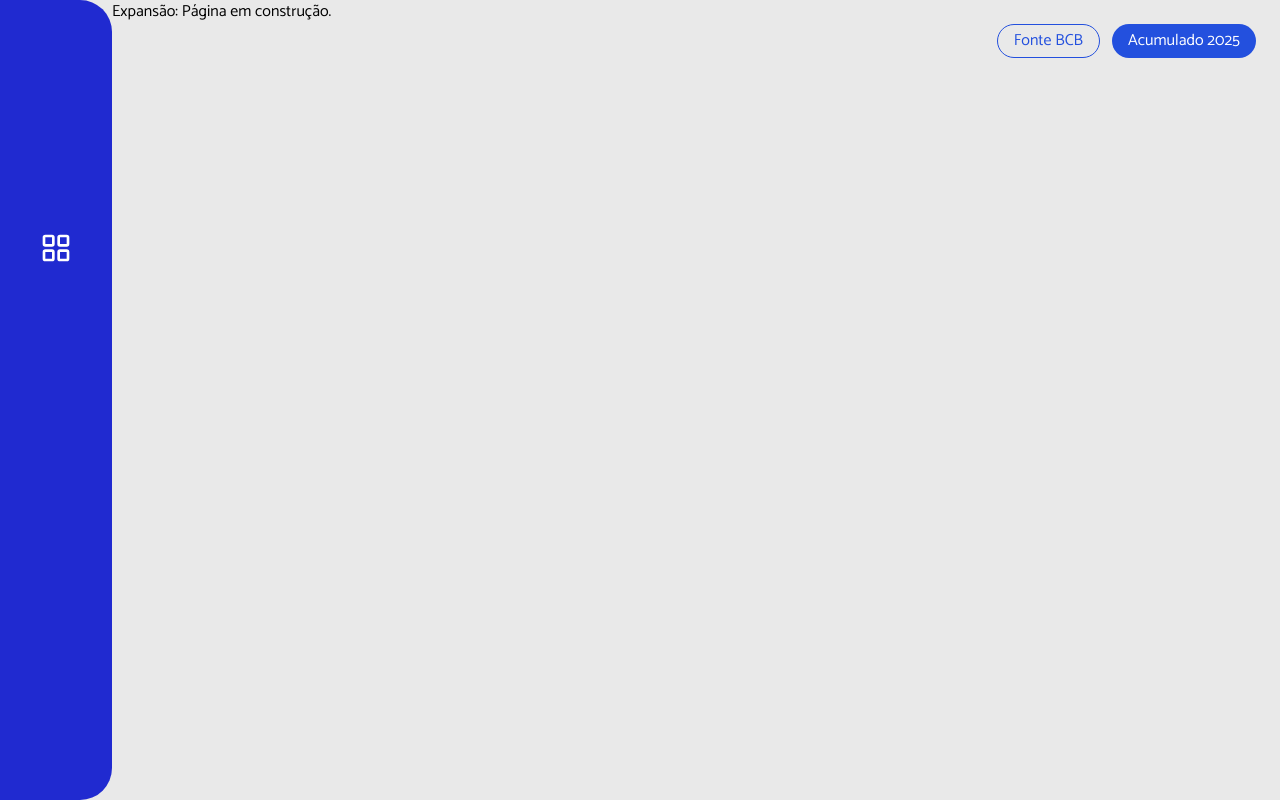
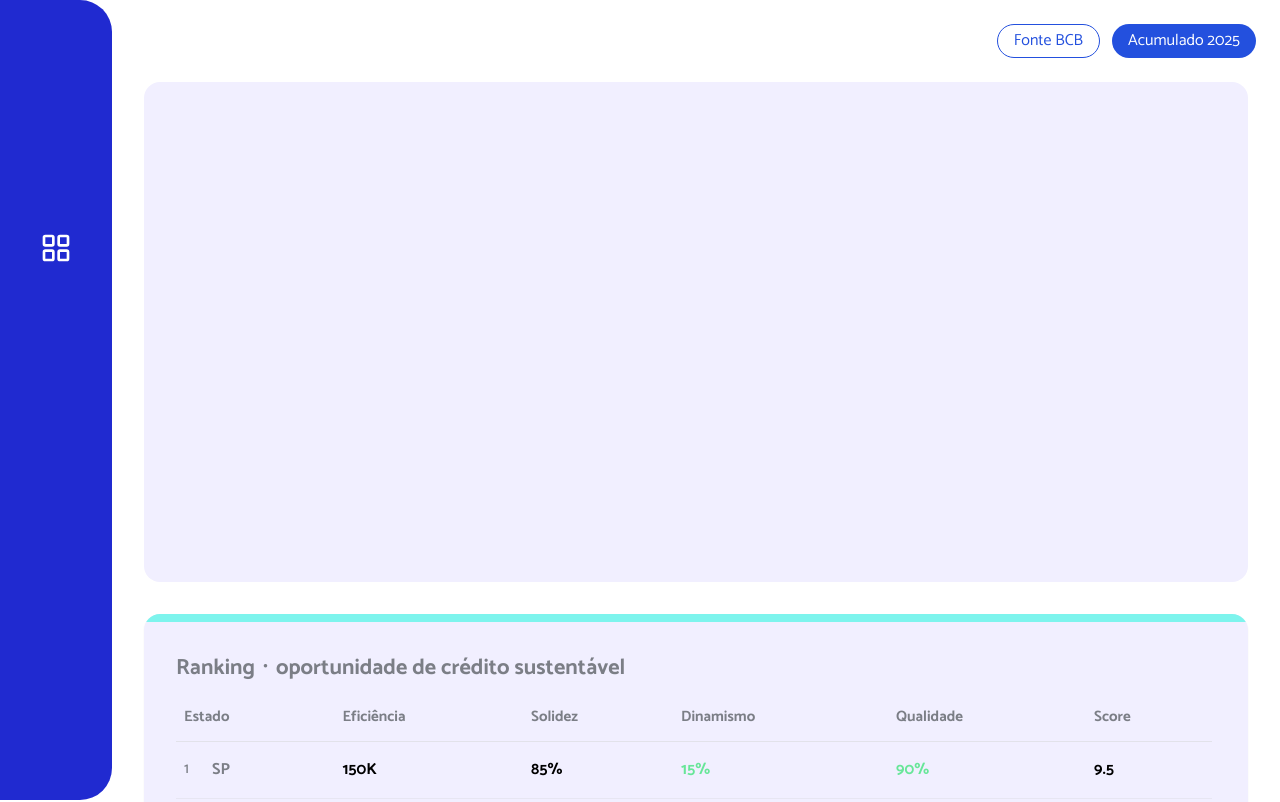
Before and after one commit to TeamMinerva/DM-API, a React (Vite) app in the folder frontend/: page /Expansao in a window 1280 px wide. Shown: the top 802 px of the page. Built offline with nearby package versions, Linux system fonts and the light colour scheme; no server answers.

Commit message:
feat: cria tabela de ranking sustentavel estilizada e altera fundo da pagina expansao

```diff
--- /dev/null
+++ b/frontend/src/components/TabelaRanking.tsx
@@ -0,0 +1,94 @@
+import { useState, useEffect } from 'react';
+
+interface DadosOportunidade {
+  estado: string;
+  eficiencia: number;
+  solidez: number;
+  dinamismo: number;
+  qualidade: number;
+  score: number;
+}
+
+const TabelaRanking = () => {
+  const [dados, setDados] = useState<DadosOportunidade[]>([
+    { estado: 'SP', eficiencia: 150, solidez: 85, dinamismo: 15, qualidade: 90, score: 9.5 },
+    { estado: 'MG', eficiencia: 120, solidez: 80, dinamismo: 12, qualidade: 88, score: 8.9 },
+    { estado: 'SC', eficiencia: 90, solidez: 82, dinamismo: 10, qualidade: 85, score: 8.5 },
+    { estado: 'PR', eficiencia: 80, solidez: 78, dinamismo: 8, qualidade: 80, score: 8.1 },
+    { estado: 'RS', eficiencia: 70, solidez: 75, dinamismo: 5, qualidade: 70, score: 7.8 },
+  ]);
+
+  const todosDinamismos = dados.map(d => d.dinamismo);
+  const todasQualidades = dados.map(d => d.qualidade);
+
+  const getCorDinamismo = (valor: number) => {
+    const max = Math.max(...todosDinamismos);
+    const min = Math.min(...todosDinamismos);
+    if (valor === max) return 'text-[#68E699]';
+    if (valor === min) return 'text-[#FF928A]';
+    return 'text-[#FFE473]';
+  };
+
+  const getCorQualidade = (valor: number) => {
+    const top2 = [...todasQualidades].sort((a, b) => b - a).slice(0, 2);
+    if (top2.includes(valor)) return 'text-[#68E699]';
+    return 'text-[#FFE473]';
+  };
+
+  return (
+    <div className="w-full bg-[#F1EFFF] rounded-2xl shadow-sm overflow-hidden font-[Catamaran]">
+      {/* Faixa superior decorativa */}
+      <div className="h-2 w-full bg-[#7DF4ED]"></div>
+
+      <div className="p-6 sm:p-8">
+        {/* Título */}
+        <h2 className="text-xl sm:text-[22px] font-semibold text-[#7B7E86] mb-6 flex items-center gap-2">
+          Ranking <span className="font-bold text-2xl leading-none mt-[-4px]">·</span> oportunidade de crédito sustentável
+        </h2>
+
+        <div className="overflow-x-auto pr-1">
+          <table className="w-full text-left border-collapse min-w-[700px]">
+            <thead>
+              <tr className="border-b border-[#E2E2EA]">
+                <th className="pb-3 px-2 text-[15px] font-semibold text-[#7B7E86]">Estado</th>
+                <th className="pb-3 px-2 text-[15px] font-semibold text-[#7B7E86]">Eficiência</th>
+                <th className="pb-3 px-2 text-[15px] font-semibold text-[#7B7E86]">Solidez</th>
+                <th className="pb-3 px-2 text-[15px] font-semibold text-[#7B7E86]">Dinamismo</th>
+                <th className="pb-3 px-2 text-[15px] font-semibold text-[#7B7E86]">Qualidade</th>
+                <th className="pb-3 px-2 text-[15px] font-semibold text-[#7B7E86]">Score</th>
+              </tr>
+            </thead>
+            <tbody>
+              {dados.slice(0, 5).map((row, index) => (
+                <tr
+                  key={row.estado}
+                  className="border-b border-[#E2E2EA]/60 hover:bg-black/5 transition-colors"
+                >
+                  <td className="py-4 px-2 flex items-center gap-4">
+                    <span className="text-[#7B7E86] font-medium text-[15px] w-3">{index + 1}</span>
+                    <span className="font-semibold text-[#7B7E86]">{row.estado}</span>
+                  </td>
+
+                  <td className="py-4 px-2 font-semibold text-black">{row.eficiencia}K</td>
+                  <td className="py-4 px-2 font-semibold text-black">{row.solidez}%</td>
+
+                  <td className={`py-4 px-2 font-extrabold ${getCorDinamismo(row.dinamismo)}`}>
+                    {row.dinamismo}%
+                  </td>
+
+                  <td className={`py-4 px-2 font-extrabold ${getCorQualidade(row.qualidade)}`}>
+                    {row.qualidade}%
+                  </td>
+
+                  <td className="py-4 px-2 font-bold text-black">{row.score}</td>
+                </tr>
+              ))}
+            </tbody>
+          </table>
+        </div>
+      </div>
+    </div>
+  );
+};
+
+export default TabelaRanking;
--- a/frontend/src/pages/Expansao.tsx
+++ b/frontend/src/pages/Expansao.tsx
@@ -1,18 +1,21 @@
 import Sidebar from "../components/Sidebar"
 import Topbar from "../components/Topbar"
+import TabelaRanking from '../components/TabelaRanking';
 
 export default function Expansao() {
   return (
-    <div className="flex min-h-screen bg-[#e9e9e9]">
+    <div className="flex min-h-screen bg-white">
         <Sidebar />
-        <h1>Expansão: Página em construção.</h1>
 
       <div className="flex-1">
         <Topbar />
 
         <main className="px-8 pb-8">
-            <div className="h-[500px] rounded-2xl bg-transparent" />
+            {/* Espaço reservado para o mapa/gráfico superior que também segue o padrão de fundo do Figma */}
+            <div className="h-[500px] rounded-2xl bg-[#F1EFFF] mb-8" />
 
+            {/* A sua tabela de ranking */}
+            <TabelaRanking />
 
         </main>
       </div>
```
